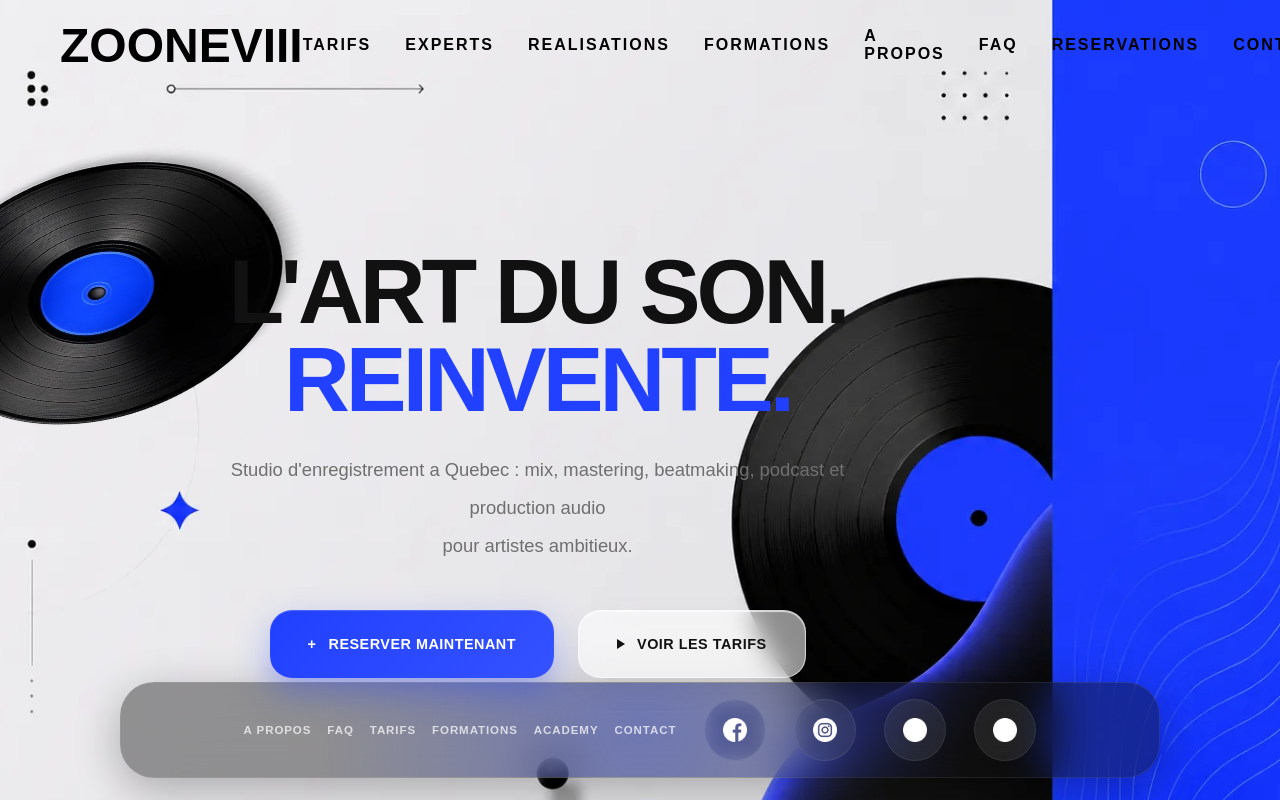
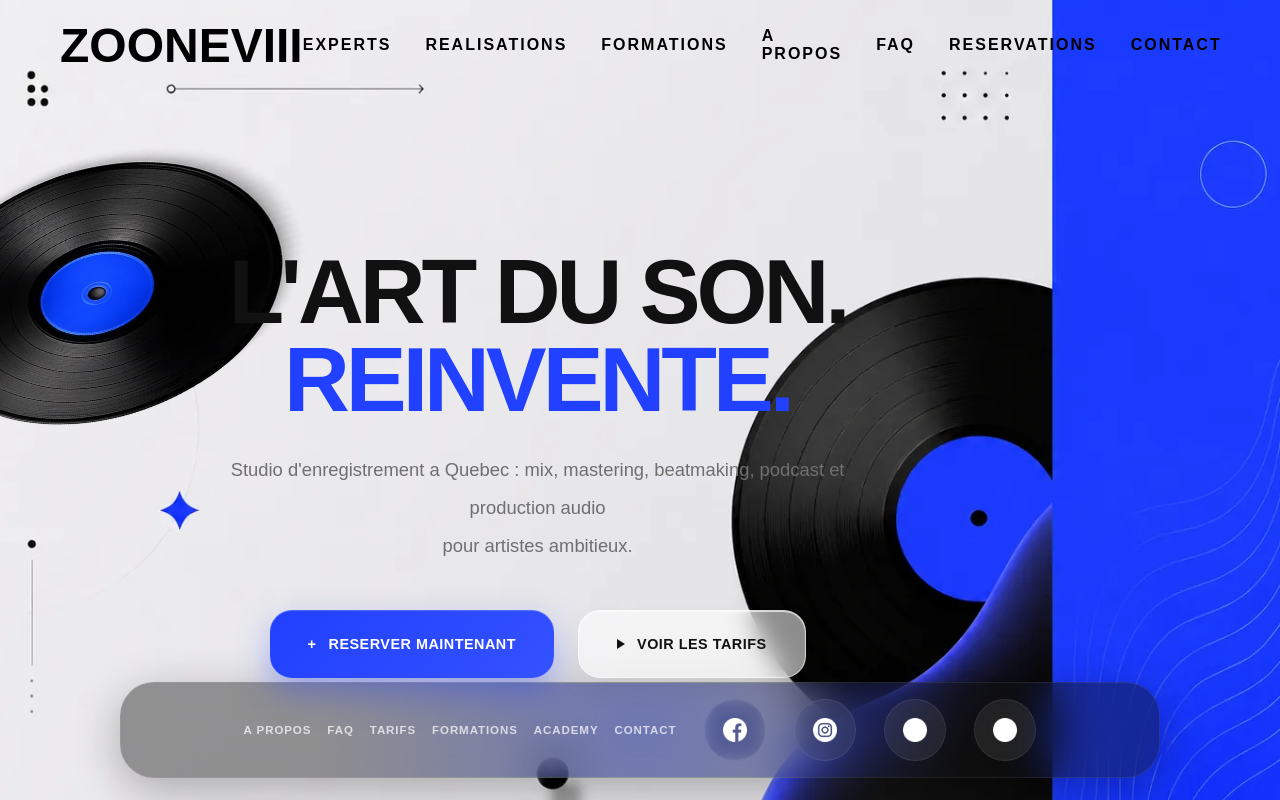
Before and after one commit to assima08/zoneviii, a React (Vite) app in the folder frontend/: page / in a window 1280 px wide. Shown: the top 800 px of the page. Built offline with nearby package versions, Linux system fonts and the light colour scheme; no server answers.

Commit message:
retrait de la page tarifs du navbar

```diff
--- a/frontend/src/components/navbar.tsx
+++ b/frontend/src/components/navbar.tsx
@@ -4,7 +4,7 @@ import { Link } from "react-router-dom";
 import "../styles/navbar.css";
 
 const navLinks = [
-    { label: "TARIFS", to: "/tarifs" },
+    //{ label: "TARIFS", to: "/tarifs" },
     { label: "EXPERTS", to: "/experts" },
     { label: "REALISATIONS", to: "/realisations" },
     { label: "FORMATIONS", to: "/formations" },
```
